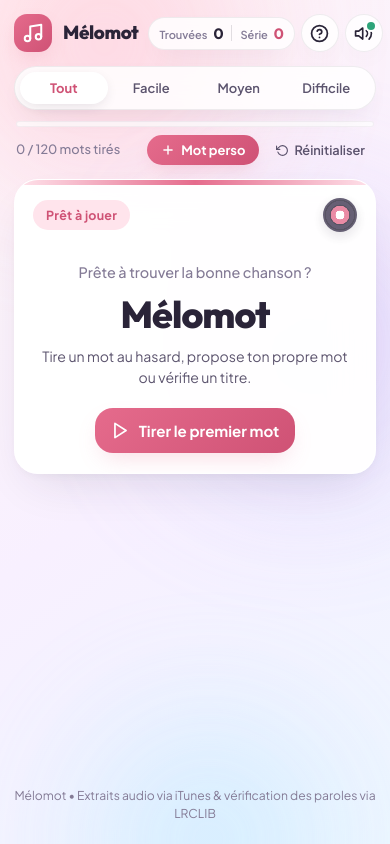
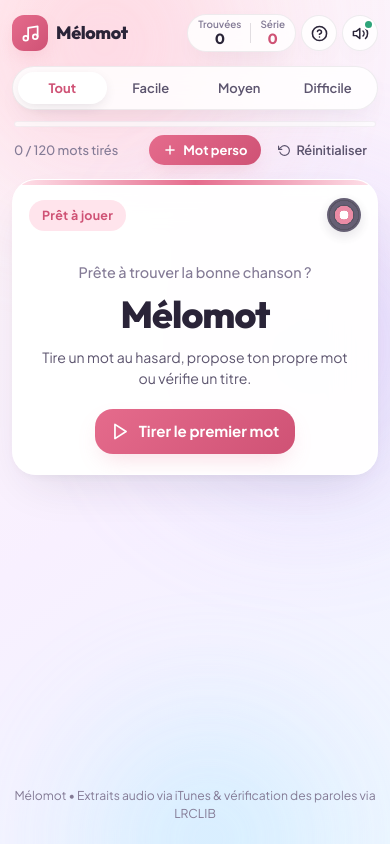
Before and after one commit to YupiiiYup/MeloMot, a plain HTML site: page index.html in a window 390 px wide. Drawn offline with Linux system fonts and the light colour scheme.

Commit message:
Update style.css

```diff
--- a/style.css
+++ b/style.css
@@ -1,5 +1,5 @@
 /* =========================================================
-   MÉLOMOT V1.1 — Design Pastel Verrouillé & Animations Fluides
+   MÉLOMOT V1.1.1 — Design Pastel Verrouillé & Mobile Parfait
    ========================================================= */
 
 :root {
@@ -64,6 +64,9 @@
 html {
   color-scheme: light only;
   font-size: 16px;
+  max-width: 100%;
+  overflow-x: hidden;
+  overflow-x: clip;
   -webkit-text-size-adjust: 100%;
   scroll-behavior: smooth;
 }
@@ -71,12 +74,15 @@ html {
 body {
   min-height: 100vh;
   min-height: 100dvh;
+  width: 100%;
+  max-width: 100%;
   font-family: 'Plus Jakarta Sans', -apple-system, BlinkMacSystemFont, 'Segoe UI', sans-serif;
   color: var(--text-main);
   background: linear-gradient(145deg, var(--bg-1) 0%, var(--bg-2) 52%, var(--bg-3) 100%);
   background-attachment: fixed;
   line-height: 1.5;
   overflow-x: hidden;
+  overflow-x: clip;
   -webkit-font-smoothing: antialiased;
   transition: background 1.1s ease;
 }
@@ -199,17 +205,21 @@ button {
   align-items: center;
   justify-content: space-between;
   gap: 10px;
+  width: 100%;
+  min-width: 0;
 }
 
 .brand {
   display: flex;
   align-items: center;
   gap: 11px;
+  min-width: 0;
 }
 
 .brand-logo {
   width: 44px;
   height: 44px;
+  flex-shrink: 0;
   border-radius: 15px;
   background: linear-gradient(135deg, var(--accent) 0%, var(--accent-strong) 100%);
   color: #ffffff;
@@ -228,6 +238,10 @@ button {
   height: 22px;
 }
 
+.brand-text {
+  min-width: 0;
+}
+
 .brand-text h1 {
   font-family: 'Outfit', sans-serif;
   font-size: 1.38rem;
@@ -235,6 +249,7 @@ button {
   line-height: 1.05;
   letter-spacing: -0.02em;
   color: var(--text-main);
+  white-space: nowrap;
 }
 
 .brand-sub {
@@ -249,6 +264,7 @@ button {
   display: flex;
   align-items: center;
   gap: 8px;
+  flex-shrink: 0;
 }
 
 /* Compteur de session + Infobulle Record */
@@ -320,6 +336,7 @@ button {
   width: 1px;
   height: 16px;
   background: var(--border-strong);
+  flex-shrink: 0;
 }
 
 .record-panel {
@@ -327,6 +344,7 @@ button {
   top: calc(100% + 10px);
   right: 0;
   min-width: 196px;
+  max-width: calc(100vw - 28px);
   padding: 12px 15px;
   border-radius: 16px;
   background: var(--surface-strong);
@@ -382,6 +400,7 @@ button {
   position: relative;
   width: 42px;
   height: 42px;
+  flex-shrink: 0;
   border-radius: 50%;
   background: var(--surface);
   border: 1px solid var(--border-soft);
@@ -436,6 +455,7 @@ button {
   top: calc(100% + 10px);
   right: 0;
   width: 290px;
+  max-width: calc(100vw - 28px);
   padding: 16px;
   border-radius: var(--radius-lg);
   background: var(--surface-strong);
@@ -625,6 +645,8 @@ button {
   display: flex;
   flex-direction: column;
   gap: 11px;
+  width: 100%;
+  min-width: 0;
 }
 
 .difficulty-bar {
@@ -785,10 +807,13 @@ button {
   display: flex;
   flex-direction: column;
   gap: 15px;
+  width: 100%;
+  min-width: 0;
 }
 
 .word-card-wrapper {
   perspective: 1100px;
+  min-width: 0;
 }
 
 .word-card {
@@ -1115,6 +1140,7 @@ button {
   -webkit-backdrop-filter: blur(16px);
   box-shadow: var(--shadow-soft);
   overflow: hidden;
+  min-width: 0;
   animation: fadeSlideUp 0.36s var(--ease-spring);
 }
 
@@ -1133,6 +1159,7 @@ button {
 .search-input-wrap {
   position: relative;
   flex: 1;
+  min-width: 0;
   display: flex;
   align-items: center;
   gap: 8px;
@@ -1159,6 +1186,7 @@ button {
 
 .search-input-wrap input {
   width: 100%;
+  min-width: 0;
   border: none;
   outline: none;
   background: transparent;
@@ -1215,6 +1243,7 @@ button {
   display: flex;
   flex-direction: column;
   gap: 10px;
+  min-width: 0;
 }
 
 .verifier-result:empty {
@@ -1262,6 +1291,7 @@ button {
   display: flex;
   flex-direction: column;
   gap: 12px;
+  min-width: 0;
   animation: fadeSlideUp 0.36s var(--ease-spring);
 }
 
@@ -1323,6 +1353,7 @@ button {
   gap: 7px;
   padding-top: 8px;
   border-top: 1px dashed rgba(42, 36, 56, 0.09);
+  min-width: 0;
 }
 
 .candidate-label {
@@ -1336,6 +1367,7 @@ button {
   display: flex;
   flex-wrap: wrap;
   gap: 7px;
+  min-width: 0;
 }
 
 .candidate-btn {
@@ -1357,7 +1389,7 @@ button {
   white-space: nowrap;
   overflow: hidden;
   text-overflow: ellipsis;
-  max-width: 260px;
+  max-width: min(260px, 64vw);
 }
 
 .candidate-btn:hover {
@@ -1393,6 +1425,7 @@ button {
   display: flex;
   flex-direction: column;
   gap: 14px;
+  min-width: 0;
   animation: fadeSlideUp 0.45s var(--ease-spring);
 }
 
@@ -1433,6 +1466,7 @@ button {
   display: flex;
   flex-direction: column;
   gap: 12px;
+  min-width: 0;
 }
 
 .answer-card {
@@ -1444,6 +1478,7 @@ button {
   display: flex;
   flex-direction: column;
   gap: 12px;
+  min-width: 0;
   opacity: 0;
   transform: translateY(14px);
   animation: staggerCardIn 0.48s var(--ease-spring) forwards;
@@ -1467,6 +1502,7 @@ button {
   display: flex;
   align-items: center;
   gap: 14px;
+  min-width: 0;
 }
 
 .track-art-wrap {
@@ -1563,6 +1599,7 @@ button {
   height: 16px;
   padding: 0 4px;
   opacity: 0;
+  flex-shrink: 0;
   transition: opacity 0.25s ease;
 }
 
@@ -1609,6 +1646,7 @@ button {
   display: flex;
   flex-direction: column;
   gap: 3px;
+  overflow-wrap: break-word;
   animation: lyricFade 0.24s ease;
 }
 
@@ -1700,7 +1738,7 @@ button {
   align-items: center;
   gap: 10px;
   flex: 1;
-  min-width: 210px;
+  min-width: 180px;
 }
 
 .play-pill-btn {
@@ -1739,6 +1777,7 @@ button {
 
 .audio-progress-wrap {
   flex: 1;
+  min-width: 0;
   display: flex;
   align-items: center;
   gap: 8px;
@@ -1819,7 +1858,7 @@ button {
   font-size: 0.85rem;
   color: var(--text-secondary);
   flex: 1;
-  min-width: 200px;
+  min-width: 180px;
 }
 
 .answers-footer {
@@ -2120,23 +2159,36 @@ button {
 }
 
 /* =========================================================
-   Responsive Mobile & Petits écrans
+   Responsive Mobile & Petits écrans (Zéro débordement)
    ========================================================= */
 
 @media (max-width: 640px) {
   .app-shell {
-    padding: 14px 14px 22px;
+    padding: 14px 12px 22px;
     gap: 14px;
   }
 
+  .top-bar {
+    gap: 6px;
+  }
+
+  .brand {
+    gap: 8px;
+  }
+
   .brand-logo {
-    width: 38px;
-    height: 38px;
-    border-radius: 13px;
+    width: 36px;
+    height: 36px;
+    border-radius: 12px;
+  }
+
+  .brand-logo svg {
+    width: 19px;
+    height: 19px;
   }
 
   .brand-text h1 {
-    font-size: 1.18rem;
+    font-size: 1.12rem;
   }
 
   .brand-sub {
@@ -2144,29 +2196,56 @@ button {
   }
 
   .top-controls {
-    gap: 6px;
-  }
-
+    gap: 5px;
+  }
+
+  /* Pilule compacte sur mobile : libellé au-dessus du chiffre */
   .stats-pill {
-    padding: 6px 10px;
-    gap: 8px;
+    padding: 5px 10px;
+    gap: 9px;
+  }
+
+  .stat-item {
+    flex-direction: column;
+    align-items: center;
+    gap: 1px;
+    line-height: 1.05;
   }
 
   .stat-label {
-    font-size: 0.69rem;
+    font-size: 0.62rem;
+    line-height: 1;
   }
 
   .stat-value {
-    font-size: 0.94rem;
+    font-size: 0.92rem;
+    line-height: 1.05;
+  }
+
+  .stat-divider {
+    height: 20px;
   }
 
   .icon-pill-btn {
-    width: 38px;
-    height: 38px;
+    width: 36px;
+    height: 36px;
+  }
+
+  .icon-sound,
+  .icon-help {
+    width: 17px;
+    height: 17px;
+  }
+
+  .sound-dot {
+    top: 5px;
+    right: 5px;
+    width: 7px;
+    height: 7px;
   }
 
   .sound-panel {
-    width: min(88vw, 290px);
+    width: min(90vw, 290px);
   }
 
   .diff-btn {
@@ -2175,7 +2254,7 @@ button {
   }
 
   .word-card {
-    padding: 18px 18px 20px;
+    padding: 18px 16px 20px;
     border-radius: 24px;
   }
 
@@ -2218,6 +2297,11 @@ button {
     align-self: flex-end;
   }
 
+  .audio-player-main {
+    min-width: 0;
+    width: 100%;
+  }
+
   .answers-footer {
     grid-template-columns: 1fr;
   }
@@ -2231,14 +2315,24 @@ button {
   }
 }
 
-@media (max-width: 380px) {
+@media (max-width: 360px) {
+  .brand-logo {
+    width: 33px;
+    height: 33px;
+  }
+
+  .brand-text h1 {
+    font-size: 1.02rem;
+  }
+
   .stats-pill {
-    gap: 6px;
-    padding: 5px 8px;
-  }
-
-  .stat-item {
-    gap: 4px;
+    gap: 7px;
+    padding: 4px 8px;
+  }
+
+  .icon-pill-btn {
+    width: 34px;
+    height: 34px;
   }
 
   .speak-btn span {
```
